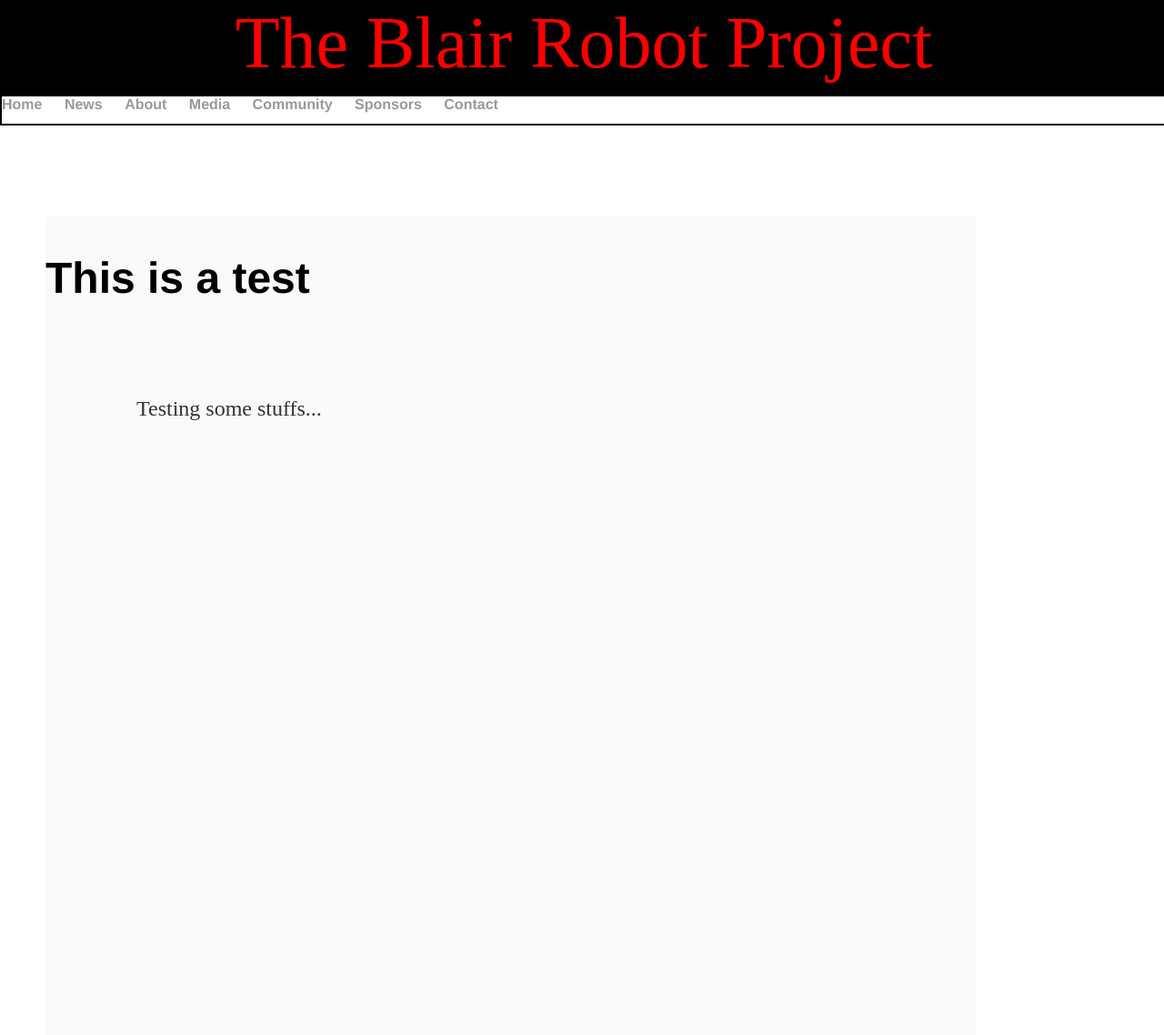
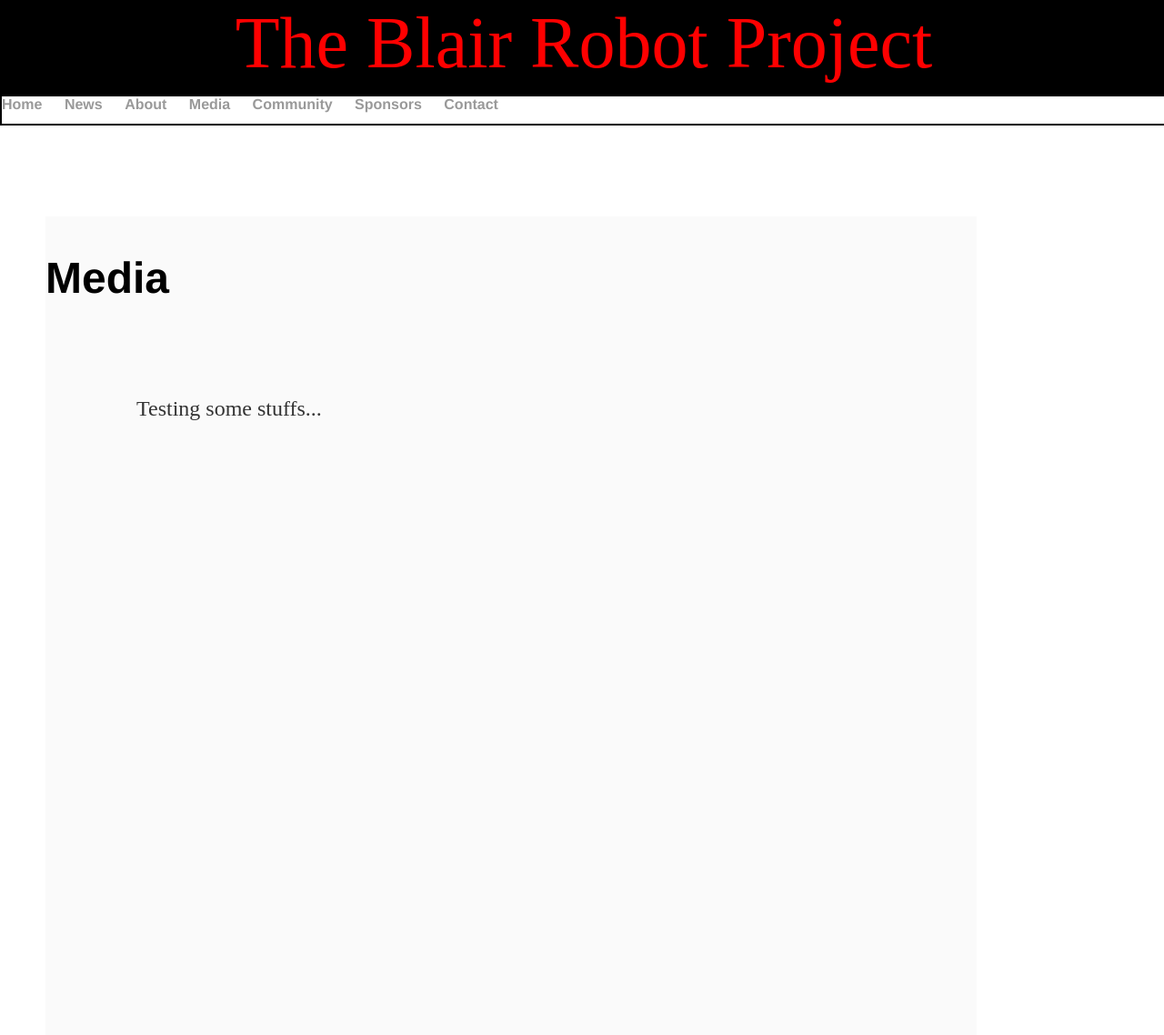
Before and after one commit to mouseythemouse/blair-robot-project.github.io, a Jekyll site: the page built from Media/index.html, in a window 1280 px wide. Shown: the whole page at 91% size. Built offline with Jekyll 4.4.1, drawn with Linux system fonts in a browser that asks for light colours.

Commit message:
Update index.html

```diff
--- a/Media/index.html
+++ b/Media/index.html
@@ -3,6 +3,6 @@ layout: default
 title: Media
 ---
 <div class="media">
-	<h2>This is a test</h2>
+	<h2>Media</h2>
 	<p>Testing some stuffs...</p>
 </div>
```
